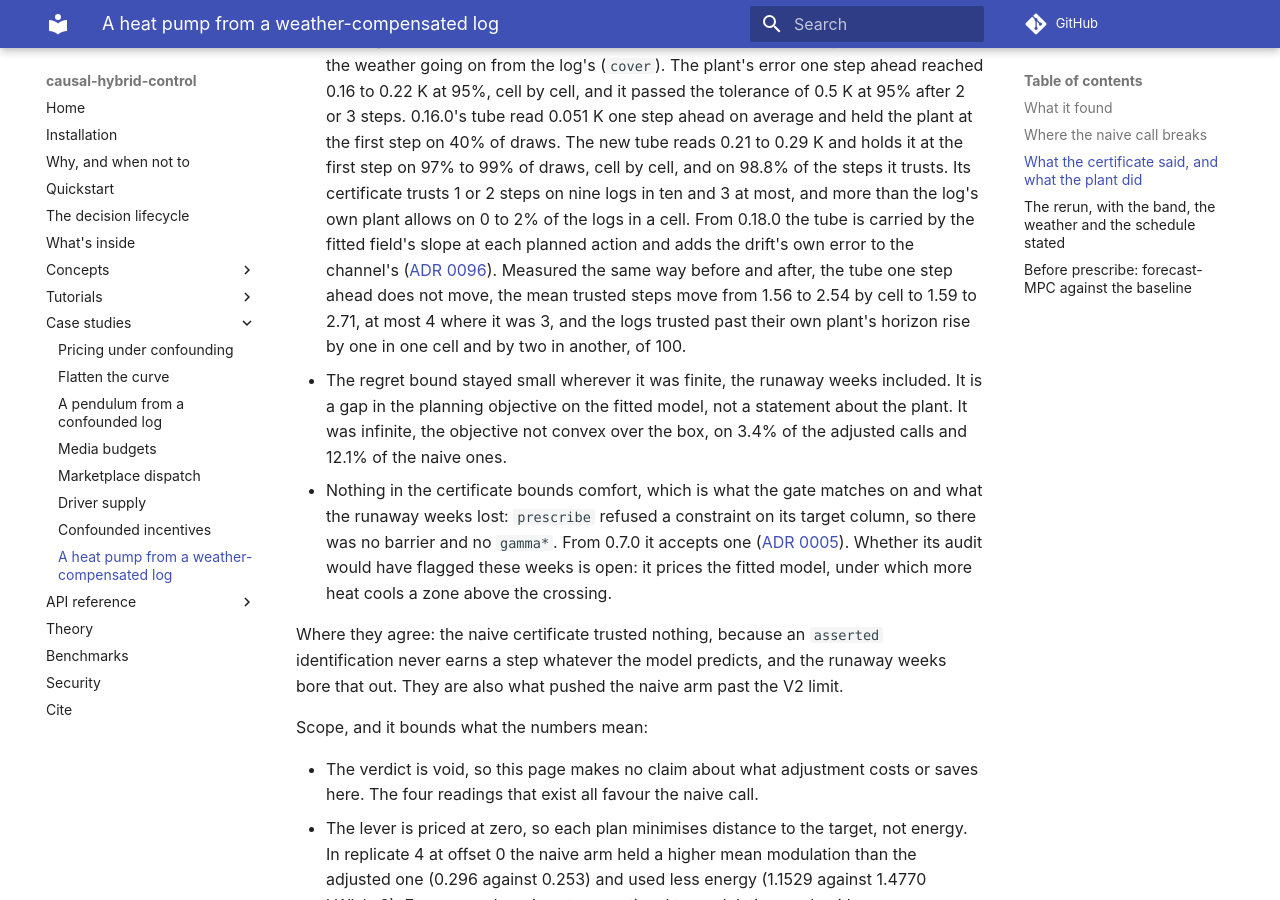
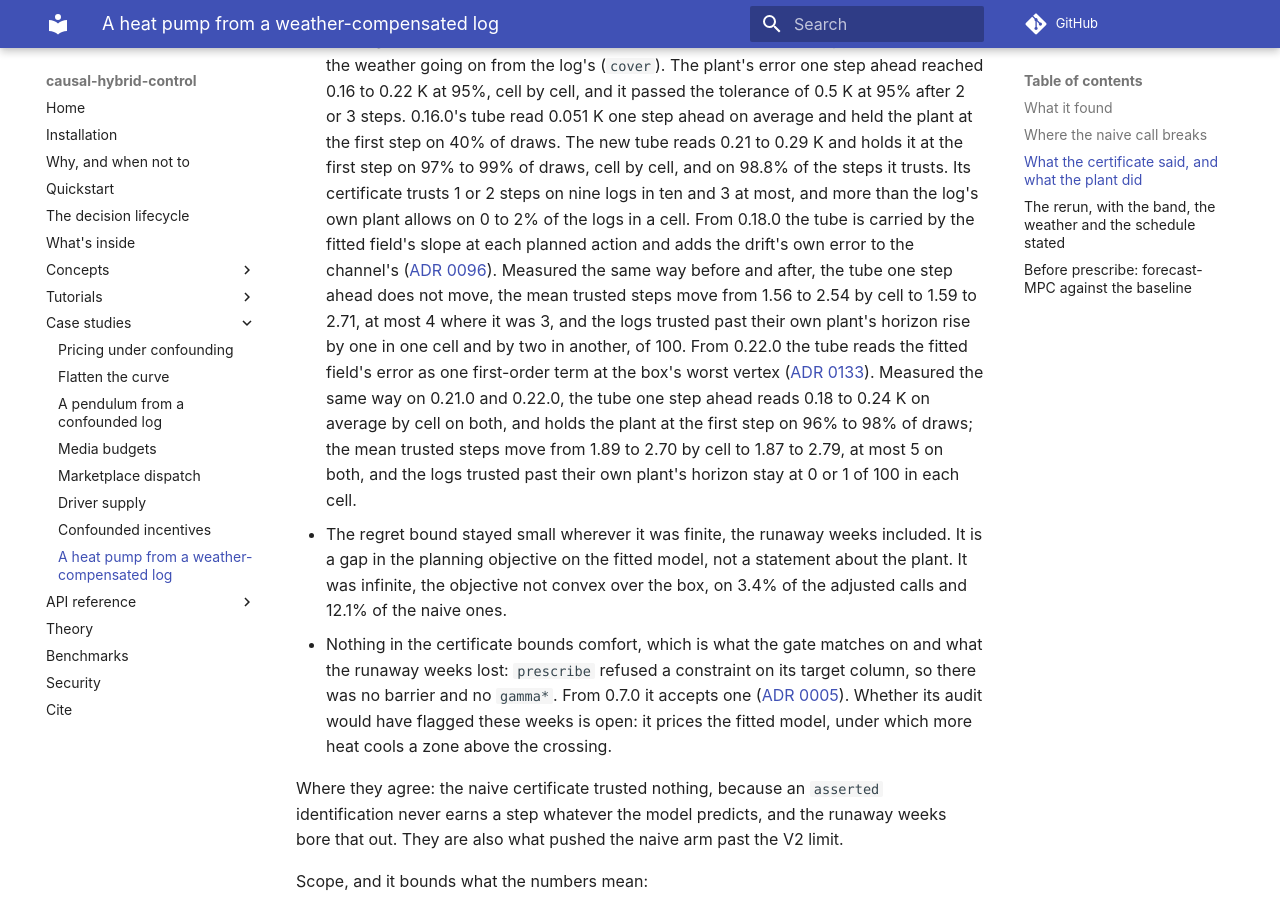
Before and after one commit to causaldyn/causal-hybrid-control, an MkDocs documentation site: the page built from docs/case-studies/boptest.md, in a window 1280 px wide and 900 px high, scrolled down 3550 px. Built offline with MkDocs 1.6.1 and Material for MkDocs 9.7.7, drawn with Linux system fonts in a browser that asks for light colours; comment, search, counter and statistics services are not loaded.

Commit message:
docs: the BOPTEST-shaped tube and the causal-dynamics regret re-measured on 0.22.0
`scripts/bench_boptest_tube.py cover` on 0.21.0 and 0.22.0, float64, 600 logs: under the first
run's call the tube holds the plant at the first step on 96 % to 98 % of draws and trusts 1.9 to
2.8 steps on average by cell, 5 at most, where the plant's error allows 2 to 4. The concept page
and prescribe's docstring still said it trusts 1 or 2 where the plant allows 2 or 3, which was
0.17.0's reading. The causal-dynamics task's identified fit leaves a regret of 0.008, not 0.014.

```diff
--- a/docs/case-studies/boptest.md
+++ b/docs/case-studies/boptest.md
@@ -138,6 +138,13 @@ Where they disagree:
   Measured the same way before and after, the tube one step ahead does not move, the mean trusted
   steps move from 1.56 to 2.54 by cell to 1.59 to 2.71, at most 4 where it was 3, and the logs
   trusted past their own plant's horizon rise by one in one cell and by two in another, of 100.
+  From 0.22.0 the tube reads the fitted field's error as one first-order term at the box's worst
+  vertex
+  ([ADR 0133](https://github.com/causaldyn/causal-hybrid-control/blob/main/docs/adr/0133-the-tube-reads-the-field-s-error-as-one-first-order-term.md)).
+  Measured the same way on 0.21.0 and 0.22.0, the tube one step ahead reads 0.18 to 0.24 K on
+  average by cell on both, and holds the plant at the first step on 96% to 98% of draws; the mean
+  trusted steps move from 1.89 to 2.70 by cell to 1.87 to 2.79, at most 5 on both, and the logs
+  trusted past their own plant's horizon stay at 0 or 1 of 100 in each cell.
 - The regret bound stayed small wherever it was finite, the runaway weeks included. It is a gap in
   the planning objective on the fitted model, not a statement about the plant. It was infinite, the
   objective not convex over the box, on 3.4% of the adjusted calls and 12.1% of the naive ones.
```
Also changed, not shown: docs/concepts/certificates.md (+3 -1 lines), docs/modules.md (+1 -1 lines), 1 other file.
